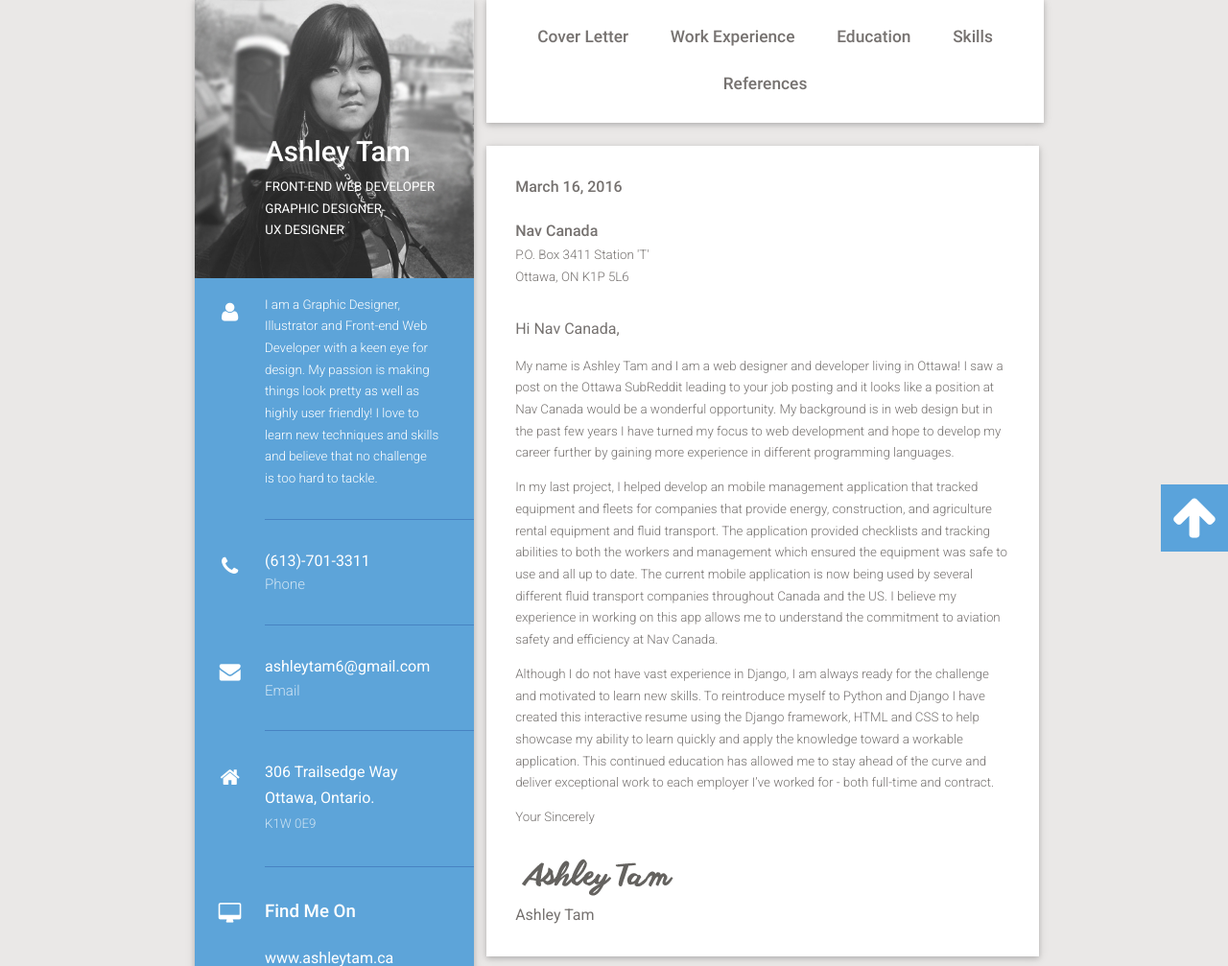
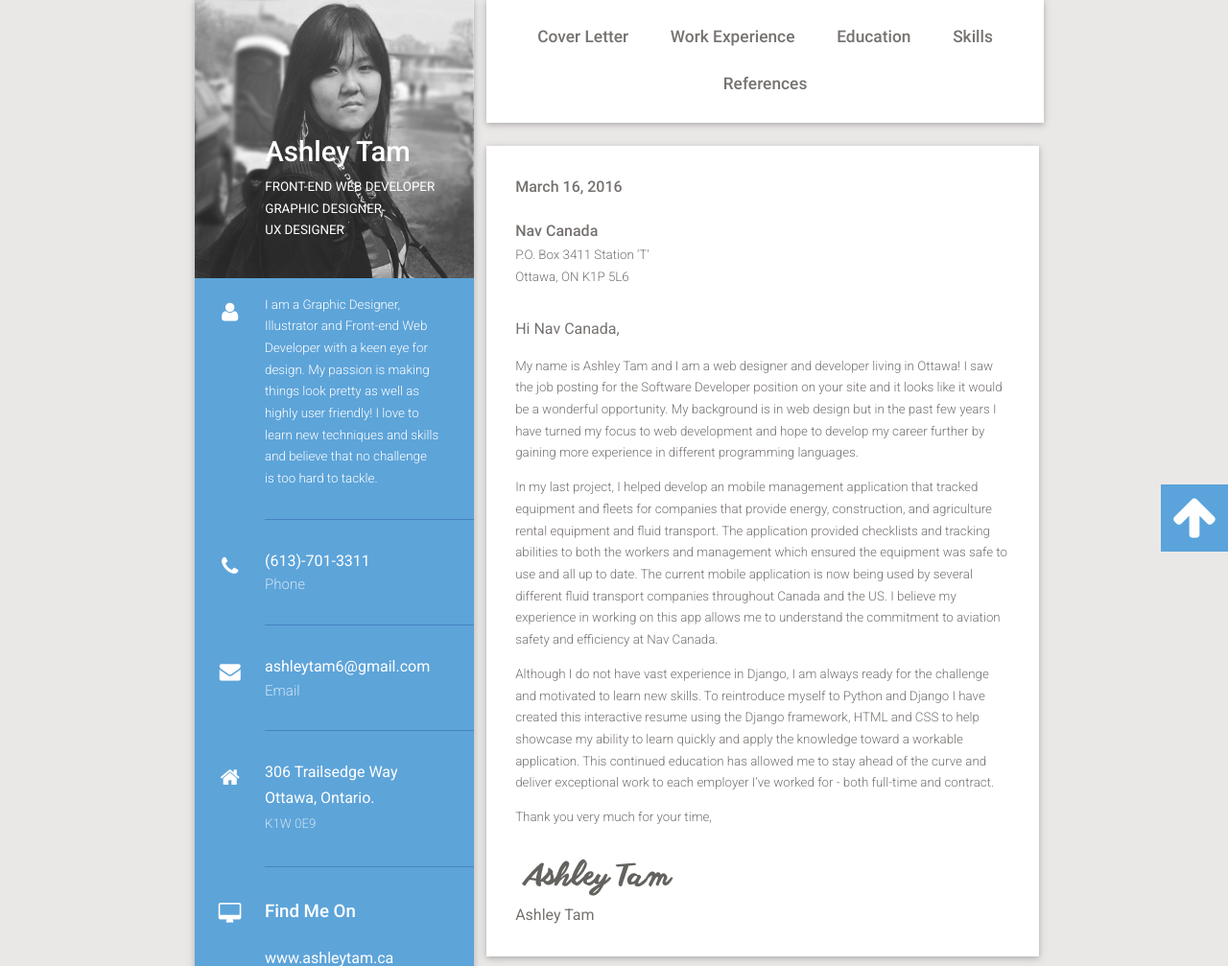
Before and after one commit to ashleytam/FirstDjangoSite, a Django app: page / in a window 1280 px wide. Shown: the part 25-1032 px from the top of the page at 96% size. Run offline with Django 3.2, Linux system fonts and the light colour scheme; some libraries are stand-ins or nearby versions.

Commit message:
Update cover letter

```diff
--- a/blog/templates/blog/post_list.html
+++ b/blog/templates/blog/post_list.html
@@ -354,9 +354,7 @@
                             </p>
                         </div>
                         <h4 class="cover-title">Hi Nav Canada,</h4>
-                        <p> My name is Ashley Tam and I am a web designer and developer living in Ottawa! I saw a post on the Ottawa SubReddit leading to your job posting and it looks like a position at Nav Canada would be a wonderful opportunity.
-
-     My background is in web design but in the past few years I have turned my focus to web development and hope to develop my career further by gaining more experience in different programming languages. </p>
+                        <p> My name is Ashley Tam and I am a web designer and developer living in Ottawa! I saw the job posting for the Software Developer position on your site and it looks like it would be a wonderful opportunity. My background is in web design but in the past few years I have turned my focus to web development and hope to develop my career further by gaining more experience in different programming languages.</p>
 
 <p>
     In my last project, I helped develop an mobile management application that tracked equipment and fleets for companies that provide energy, construction, and agriculture rental equipment and fluid transport.
@@ -367,7 +365,7 @@ The current mobile application is now being used by several different fluid tran
                         <p>Although I do not have vast experience in Django, I am always ready for the challenge and motivated to learn new skills. To reintroduce myself to Python and Django I have created this interactive resume using the Django framework, HTML and CSS to help showcase my ability to learn quickly and apply the knowledge toward a workable application. This continued education has allowed me to stay ahead of the curve and deliver exceptional work to each employer I’ve worked for - both full-time and contract.
 </p>
                         <div class="cover-title">
-                            <p>Your Sincerely</p>
+                            <p>Thank you very much for your time,</p>
                         </div>
                         <div class="signature">
                             <img src="{% static 'images/sig.png' %}" alt="" class="img-responsive"></img>
```
